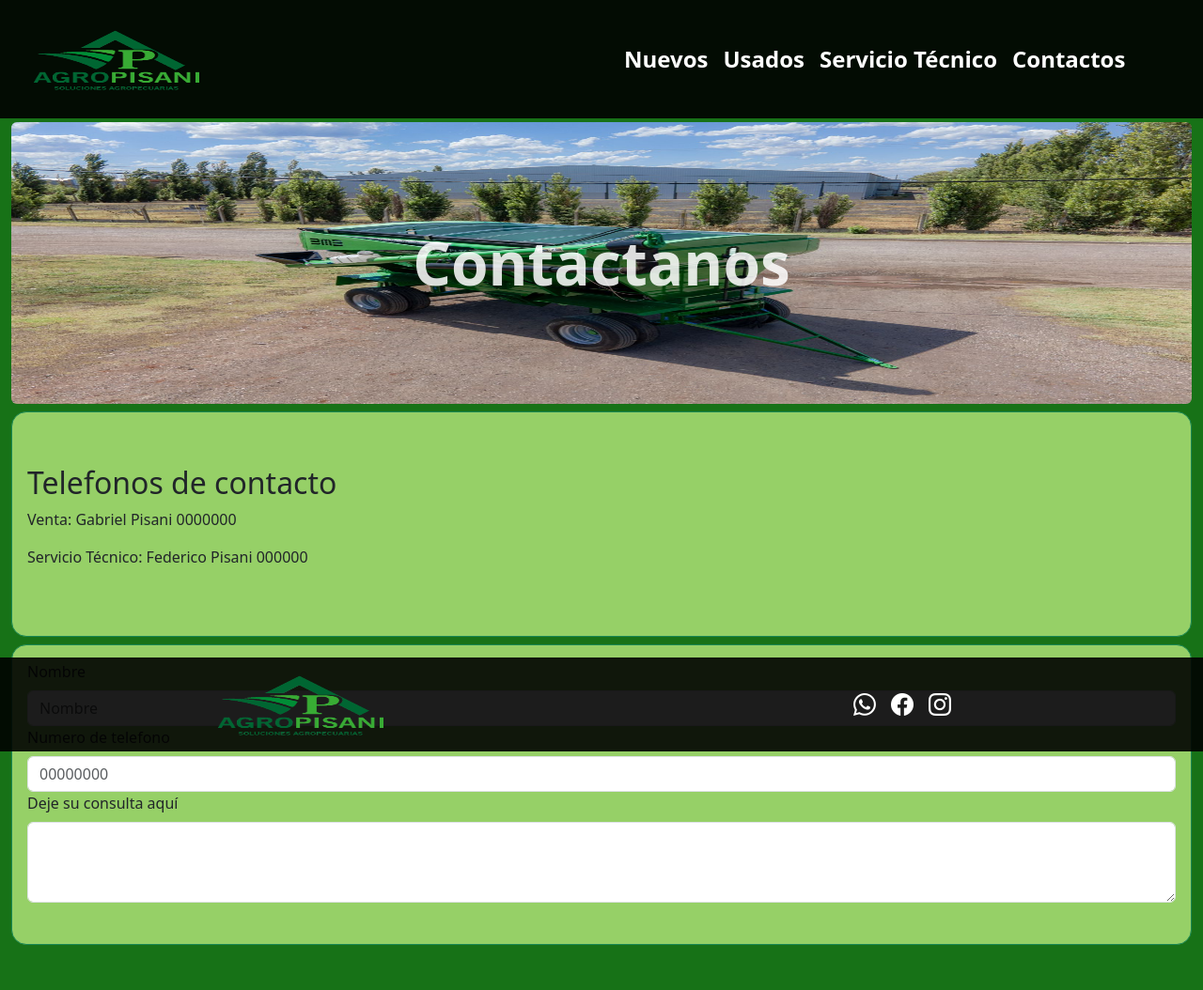
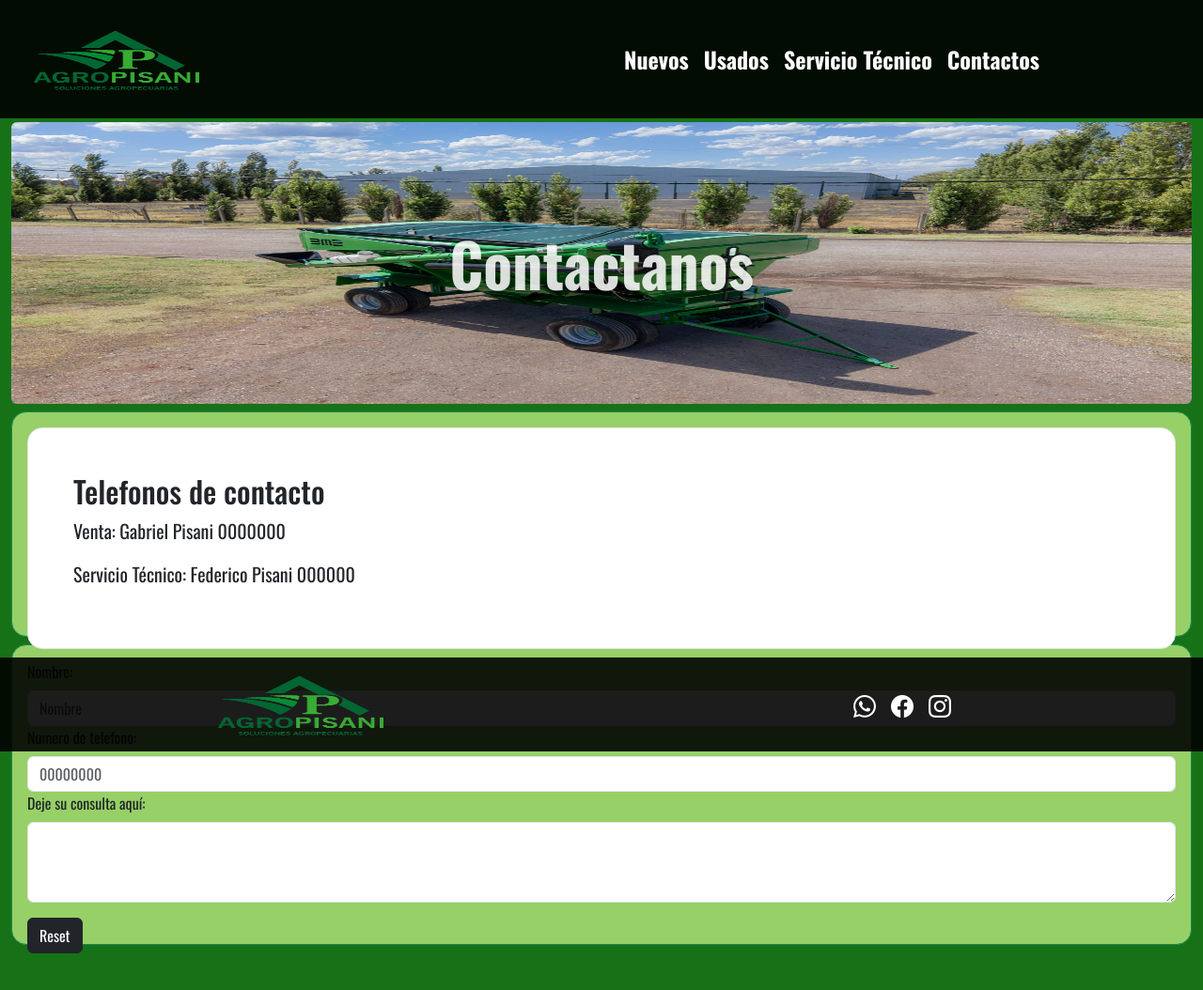
Before and after one commit to JPisani18/Pre-entrega2-Pisani, a plain HTML site: page pages/page5.html in a window 1280 px wide. Shown: the whole page at 94% size. Drawn offline with nearby package versions, Linux system fonts and the light colour scheme.

Commit message:
arreglo de carrusel y menú, más estructura a las pag

```diff
--- a/css/style.css
+++ b/css/style.css
@@ -9,6 +9,7 @@ body {
     overflow-x: hidden ;
     background-color: rgb(23, 114, 23) !important;
     position: relative;
+    font-family: Oswald !important;
 }
 header {
     min-height: 100px;
@@ -28,6 +29,11 @@ main {
 
 .carousel-inner {
     max-height: 45vh;
+}
+
+section {
+    background-color: rgba(191, 238, 129, 0.76);
+    height: 70vh;
 }
 
 #seci {
--- a/pages/page5.html
+++ b/pages/page5.html
@@ -3,6 +3,9 @@
 <head>
     <meta charset="UTF-8">
     <meta name="viewport" content="width=device-width, initial-scale=1.0">
+    <link rel="preconnect" href="https://fonts.googleapis.com">
+    <link rel="preconnect" href="https://fonts.gstatic.com" crossorigin>
+    <link href="https://fonts.googleapis.com/css2?family=Oswald:wght@200;300;400;500;600;700&display=swap" rel="stylesheet" type="text/css">
     <link href="https://cdn.jsdelivr.net/npm/bootstrap@5.3.0/dist/css/bootstrap.min.css" rel="stylesheet" integrity="sha384-9ndCyUaIbzAi2FUVXJi0CjmCapSmO7SnpJef0486qhLnuZ2cdeRhO02iuK6FUUVM" crossorigin="anonymous">
     <link rel="stylesheet" href="https://cdn.jsdelivr.net/npm/bootstrap-icons@1.10.5/font/bootstrap-icons.css">
     <link rel="stylesheet" href="../css/style.css">
@@ -14,11 +17,11 @@
     <nav class="navbar navbar-expand-lg d-flex flex-wrap justify-content-around" id="nav">
         <div class="container-fluid">
           <a class="navbar-brand  col-lg-5 col-xl-6 col-xxl-7 " href="../index.html"><img src="../assets/img/Logo-AgroPisani.png" alt="LOGO" width="200" height="100"></a>
-          <button class="navbar-toggler bg-light" type="button" data-bs-toggle="collapse" data-bs-target="#navbarSupportedContent" aria-controls="navbarSupportedContent" aria-expanded="false" aria-label="Toggle navigation">
+          <button class="navbar-toggler bg-light" type="button" data-bs-toggle="collapse" data-bs-target="#Main-nav" aria-controls="Main-nav" aria-expanded="false" aria-label="Toggle navigation">
             <span class="navbar-toggler-icon"></span>
           </button>
-          <div class="collapse navbar-collapse col-lg-4 col-xl-3 col-xxl-3" id="navbarNav">
-            <ul class="navbar-nav me-auto mb2 mb-lg-0 d-flex flex-wrap justify-content-center align-items-end">
+          <div class="collapse navbar-collapse col-lg-4 col-xl-3 col-xxl-3" id="Main-nav">
+            <ul class="navbar-nav me-auto mb2 mb-lg-0 d-flex flex-wrap justify-content-center align-items-center">
               <li class="nav-item">
                 <a class="nav-link" href="../pages/page2.html">Nuevos</a>
               </li>
@@ -44,26 +47,31 @@
     </div>
 
     <section id="secc" class=" container-fluid col p-3 mt-2 d-flex flex-wrap align-items-center border border-1 border-success rounded-4">
-      <div>
+      <div class="p-5 border border-1 rounded-4 col-12 bg-body bg-opacity-70">
         <h2>Telefonos de contacto</h2>
-        <p>Venta: Gabriel Pisani 0000000</p>
-        <p>Servicio Técnico: Federico Pisani 000000</p>
+        <p class="fs-5">Venta: Gabriel Pisani 0000000</p>
+        <p class="fs-5">Servicio Técnico: Federico Pisani 000000</p>
       </div>
 
     </section>
     <aside id="asc" class=" container-fluid col p-3 mt-2 border border-1 border-success rounded-4">
+      <form>
       <div class="col">
-        <label for="exampleFormControlInput1" class="form-label">Nombre</label>
+        <label for="exampleFormControlInput1" class="form-label">Nombre:</label>
         <input type="email" class="form-control" id="exampleFormControlInput1" placeholder="Nombre">
       </div>
       <div class="col">
-        <label for="exampleFormControlInput1" class="form-label">Numero de telefono</label>
+        <label for="exampleFormControlInput1" class="form-label">Numero de telefono:</label>
         <input type="email" class="form-control" id="exampleFormControlInput1" placeholder="00000000">
       </div>
       <div class="col">
-        <label for="exampleFormControlTextarea1" class="form-label">Deje su consulta aquí</label>
+        <label for="exampleFormControlTextarea1" class="form-label">Deje su consulta aquí:</label>
         <textarea class="form-control" id="exampleFormControlTextarea1" rows="3"></textarea>
       </div>
+      <div class="col">
+        <input class="btn btn-dark mt-3" type="reset" value="Reset">
+      </div>
+    </form>
     </aside>
 
   </main>
@@ -81,6 +89,6 @@
 
   </footer>
 <!-- scripts -->
-  <link href="https://cdn.jsdelivr.net/npm/bootstrap@5.3.0/dist/css/bootstrap.min.css" rel="stylesheet" integrity="sha384-9ndCyUaIbzAi2FUVXJi0CjmCapSmO7SnpJef0486qhLnuZ2cdeRhO02iuK6FUUVM" crossorigin="anonymous">
+  <script src="https://cdn.jsdelivr.net/npm/bootstrap@5.3.0/dist/js/bootstrap.bundle.min.js" integrity="sha384-geWF76RCwLtnZ8qwWowPQNguL3RmwHVBC9FhGdlKrxdiJJigb/j/68SIy3Te4Bkz" crossorigin="anonymous"></script>
 </body>
 </html>
```
Also changed, not shown: index.html (+11 -8 lines), pages/page2.html (+7 -4 lines), pages/page3.html (+7 -4 lines), pages/page4.html (+8 -5 lines).
